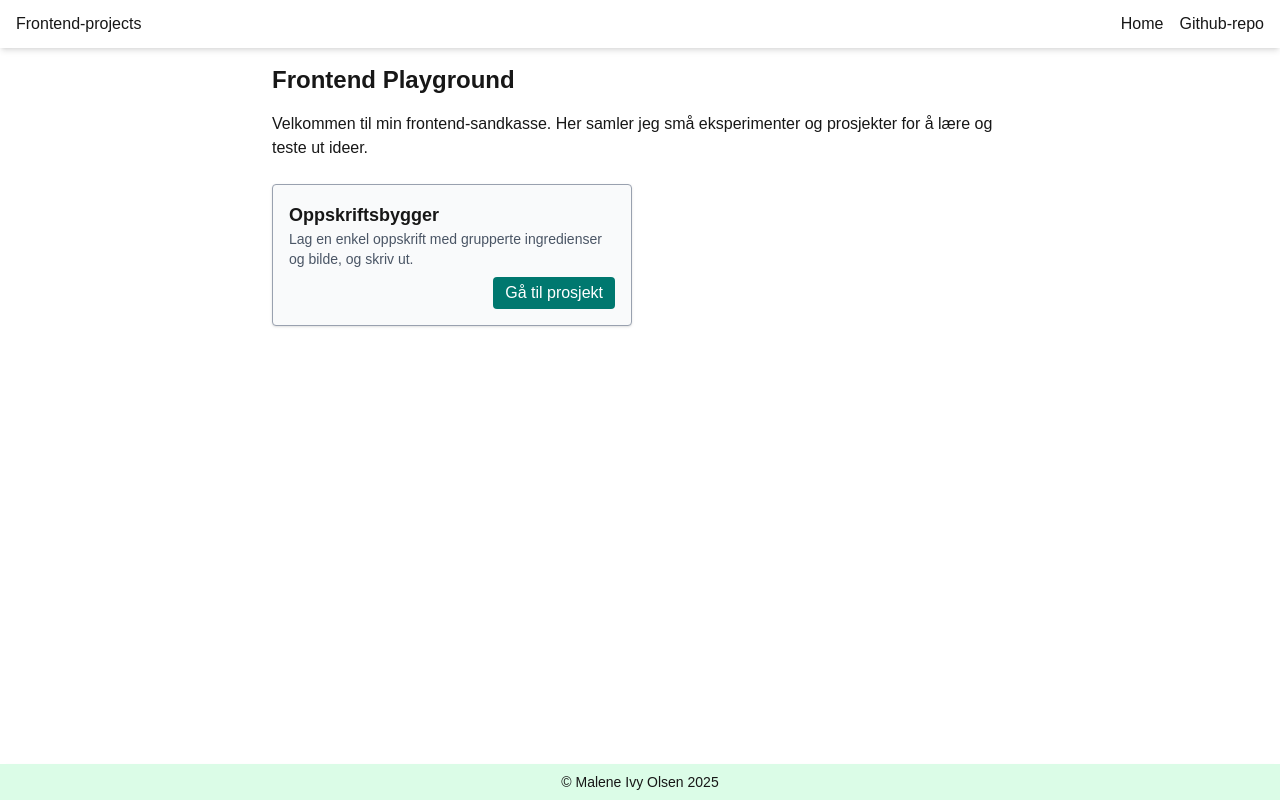
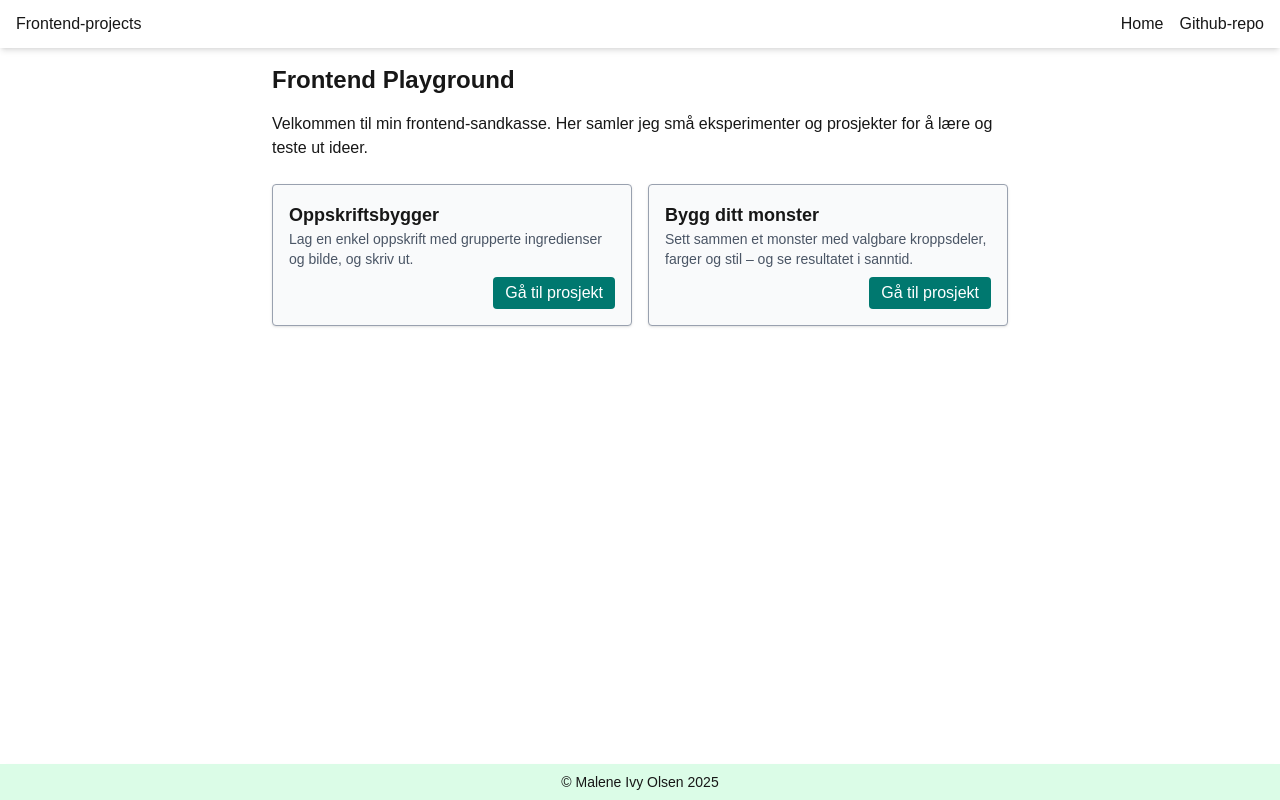
Before and after one commit to maleneivy/frontend-playground, a Next.js app: page / in a window 1280 px wide. Built offline with nearby package versions, Linux system fonts and the light colour scheme.

Commit message:
add monster-builder project into data/projects

```diff
--- a/src/data/projects.ts
+++ b/src/data/projects.ts
@@ -4,4 +4,10 @@ export const projects = [
     path: '/recipe-maker',
     description: 'Lag en enkel oppskrift med grupperte ingredienser og bilde, og skriv ut.',
   },
+  {
+    title: 'Bygg ditt monster',
+    path: '/monster-builder',
+    description:
+      'Sett sammen et monster med valgbare kroppsdeler, farger og stil – og se resultatet i sanntid.',
+  },
 ];
```
